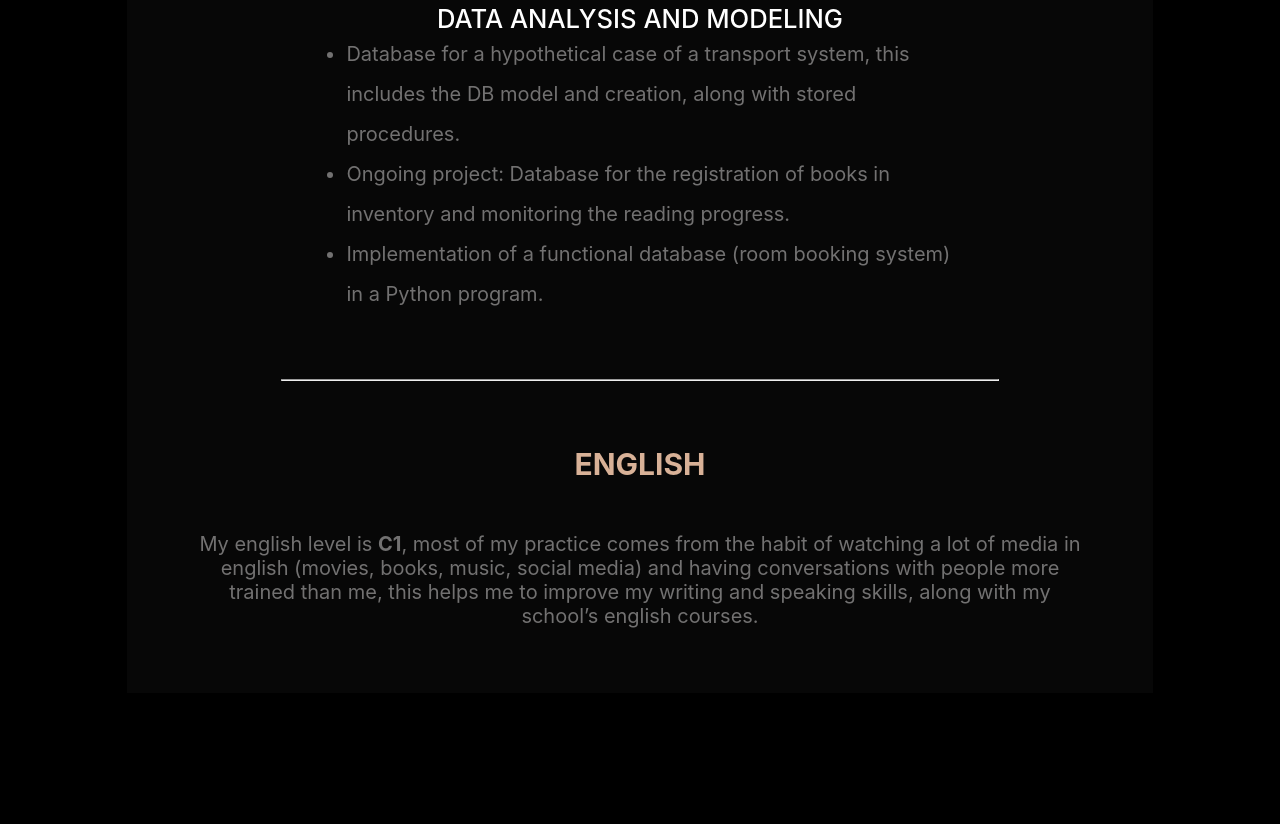
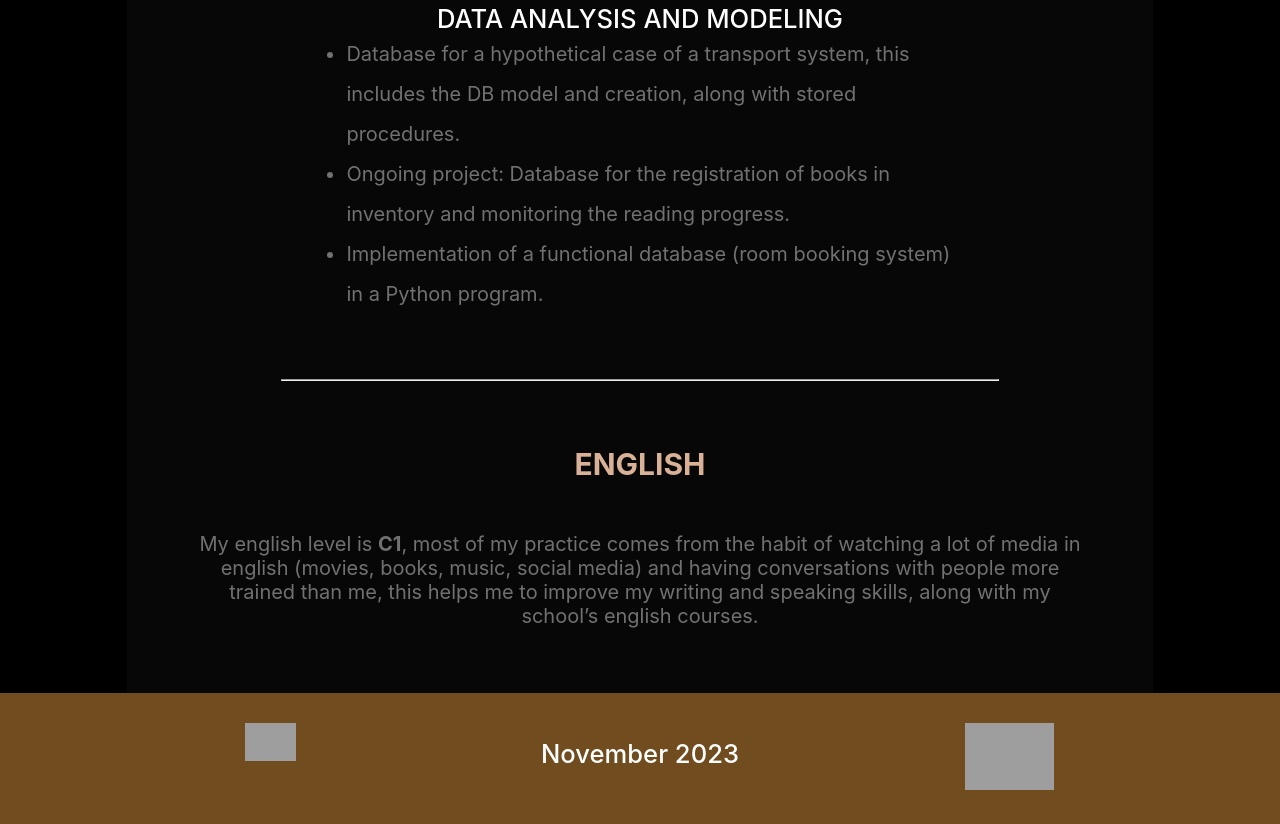
Before and after one commit to zally-rm/rsschool-cv, a plain HTML site: page index.html in a window 1280 px wide. Shown: the part 2314-3138 px from the top of the page. Before the commit the page ends 3007 px from the top, so only its background shows below. Drawn offline with Linux system fonts and the light colour scheme; grey boxes are pictures that could not be loaded.

Commit message:
feat: add footer

```diff
--- a/index.html
+++ b/index.html
@@ -79,8 +79,8 @@
     <hr>
     <section id="Code_examples">
         <h2 class="title">CODE EXAMPLES</h2>
-        <p class="description">Recreation of the home page of an existing website called <a href="#">freeCodeCamp</a>.
-          This is the link to my work: <a href="#">freeCodeCamp home page recreation.</a></p>
+        <p class="description">Recreation of the home page of an existing website called <a href="https://www.freecodecamp.org/">freeCodeCamp</a>.
+          This is the link to my work: <a href="https://fdw52ad2023.github.io/website52/zallyrm/freecodecamp.html"><i>freeCodeCamp home page recreation.</i></a></p>
     </section>
     <hr>
     <section id="Education">
@@ -114,5 +114,10 @@
       <p class=" description">My english level is <strong>C1</strong>, most of my practice comes from the habit of watching a lot of media in english (movies, books, music, social media) and having conversations with people more trained than me, this helps me to improve my writing and speaking skills, along with my school’s english courses.</p>
     </section>
   </main>
+  <footer>
+    <a href="https://github.com/zally-rm"><img src="https://cdn-icons-png.flaticon.com/512/25/25231.png" alt="git logo" width="40%"></a>
+    <p class="item_title">November 2023</p>
+    <a href="https://rs.school/js-en/"><img src="https://rs.school/images/rs_school-og.png" alt="RSS logo" width="70%"></a>
+  </footer>
 </body>
 </html>
--- a/style.css
+++ b/style.css
@@ -9,7 +9,7 @@
 	--text-color: #727171;
 }
 
-nav ul {
+nav ul, footer {
 	display: flex;
 	font-size: 18px;
 	padding: 30px 0px;
@@ -118,3 +118,11 @@ hr {
 	margin-top: 65px;
 	color: rgba(128, 128, 128, 0.229);
 }
+
+footer a {
+	width: 10%;
+}
+
+footer p {
+	padding-top: 15px;
+}
```
